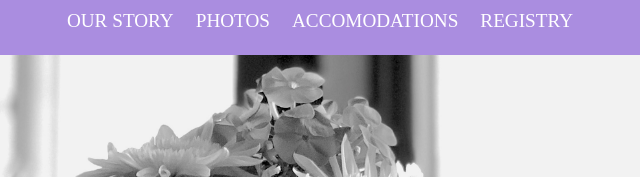
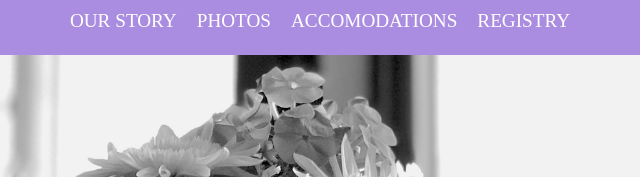
Before and after one commit to leisenring/leisenring.github.io, a plain HTML site: page index.html in a window 1280 px wide. Shown: the part 443-620 px from the top of the page, 320-960 px from the left. Drawn offline with Linux system fonts and the light colour scheme; a web font is replaced by a local one.

Commit message:
Update main.css

```diff
--- a/main.css
+++ b/main.css
@@ -77,8 +77,10 @@ p {
 #nav {
     margin: 0 auto;
     align: center;
-    text-align: center;
     padding-bottom: 20px;
+    display: flex;
+    justify-content: center;
+    max-width: 700 px;
 }
 
 td {
@@ -87,6 +89,7 @@ td {
     color: white;
     font-size: 1.2em;
     font-family: 'Volkhov', serif;
+    display: inline-block;
 }
 
 #flower {
```
